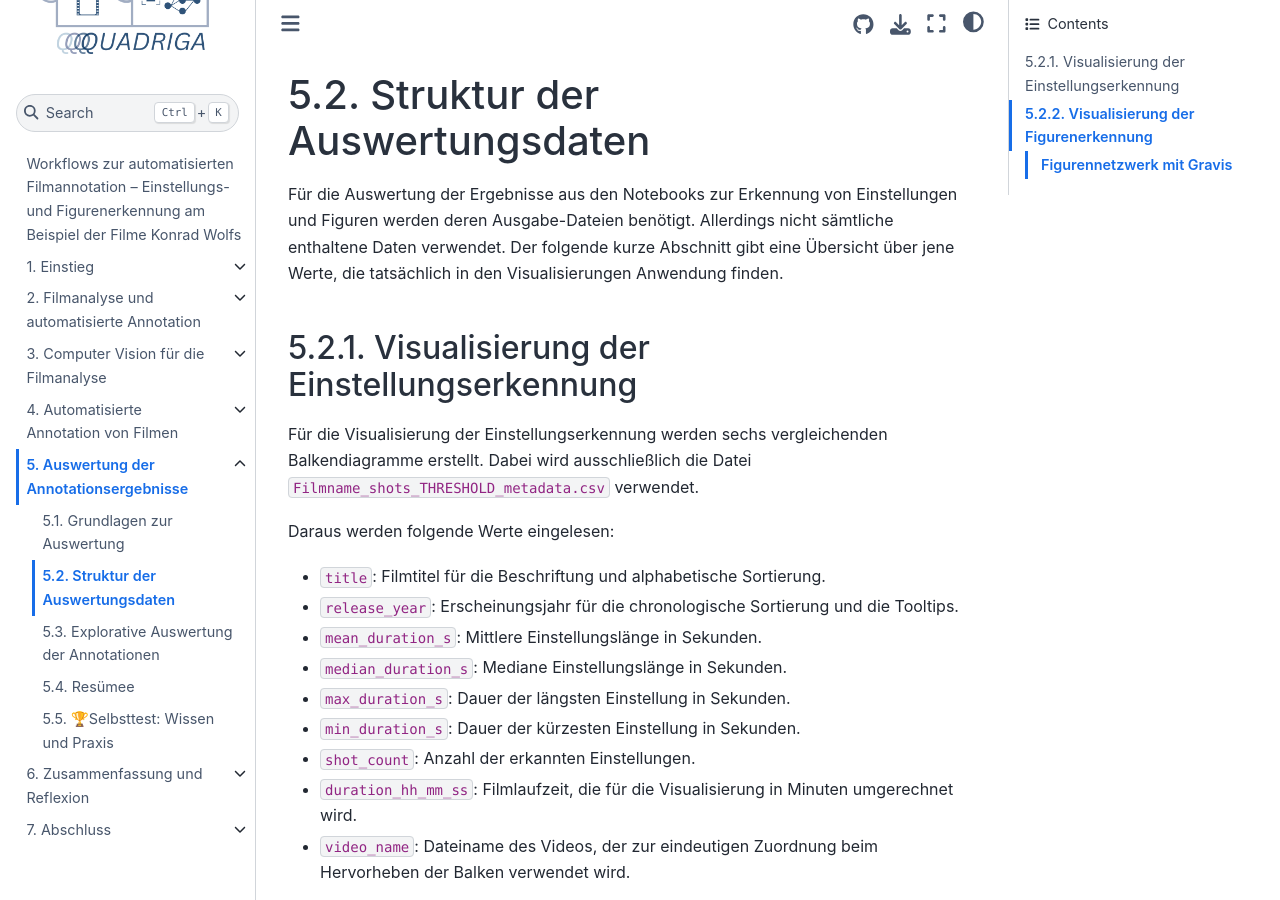
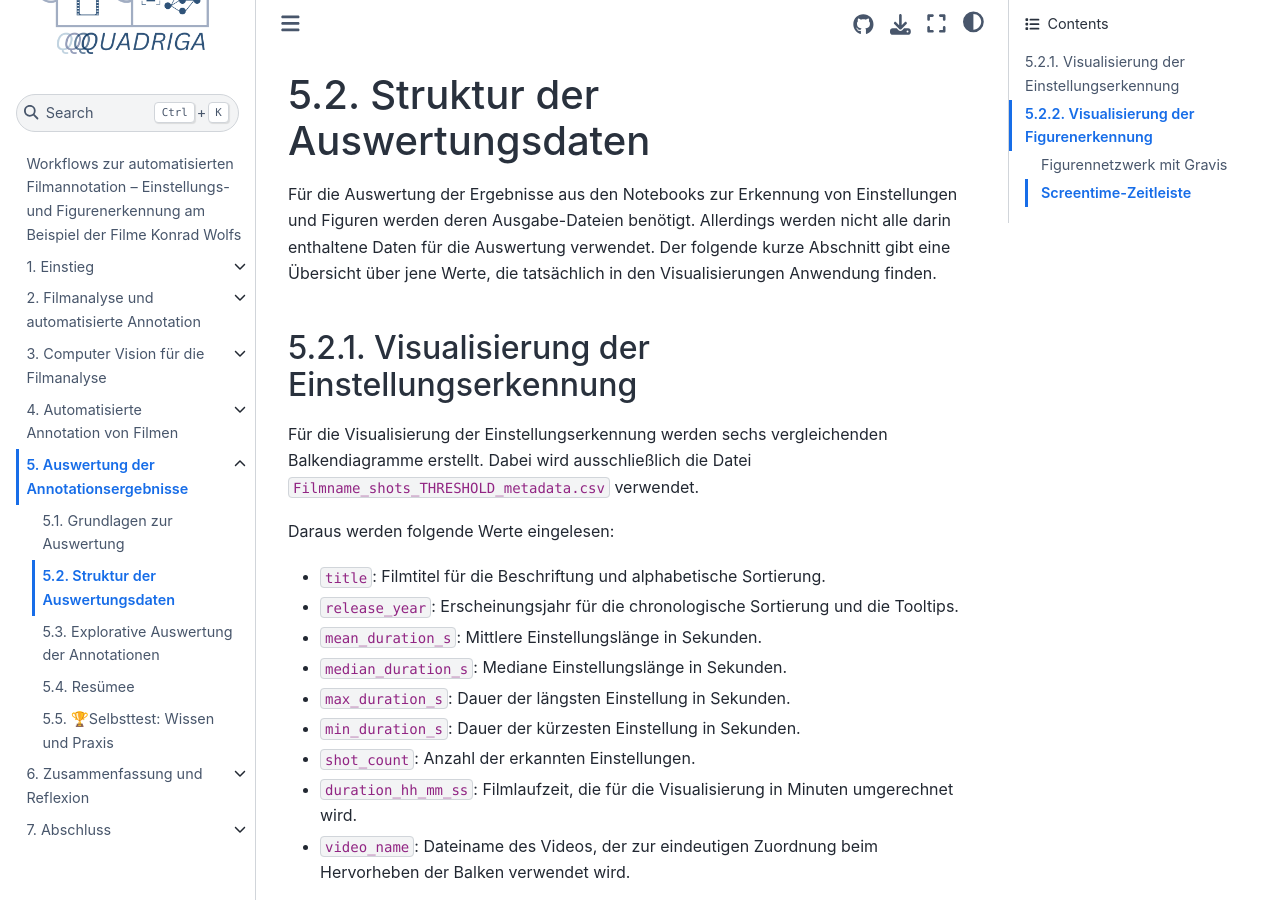
Before and after one commit to quadriga-dk/Bewegtes-Bild-Fallstudie-4, a Jupyter Book: the page built from auswertung/datenstruktur.md, in a window 1280 px wide and 900 px high. Built offline with Jupyter Book 1.0.4 settings and Sphinx 7.4.7 and the Sphinx Book theme 1.1.4, drawn with Linux system fonts in a browser that asks for light colours; pages that are not in the unit, such as notebooks, are missing from menus; some of the changed text lies outside the part shown.

Commit message:
Update datenstruktur.md

```diff
--- a/auswertung/datenstruktur.md
+++ b/auswertung/datenstruktur.md
@@ -1,6 +1,6 @@
 # Struktur der Auswertungsdaten
 
-Für die Auswertung der Ergebnisse aus den Notebooks zur Erkennung von Einstellungen und Figuren werden deren Ausgabe-Dateien benötigt. Allerdings nicht sämtliche enthaltene Daten verwendet. Der folgende kurze Abschnitt gibt eine Übersicht über jene Werte, die tatsächlich in den Visualisierungen Anwendung finden.
+Für die Auswertung der Ergebnisse aus den Notebooks zur Erkennung von Einstellungen und Figuren werden deren Ausgabe-Dateien benötigt. Allerdings werden nicht alle darin enthaltene Daten für die Auswertung verwendet. Der folgende kurze Abschnitt gibt eine Übersicht über jene Werte, die tatsächlich in den Visualisierungen Anwendung finden.
 
 ## Visualisierung der Einstellungserkennung
 Für die Visualisierung der Einstellungserkennung werden sechs vergleichenden Balkendiagramme erstellt. Dabei wird ausschließlich die Datei `Filmname_shots_THRESHOLD_metadata.csv` verwendet.
@@ -32,7 +32,9 @@
 **`Filmname_characters_annotations.csv`**
 - `character`: Namen der annotierten Figuren. Diese werden bei der Vergabe der Figurenfarben berücksichtigt, damit Netzwerk und Zeitleiste dieselben Farben verwenden.
 
-Für die Screentime-Zeitleiste werden ebenfalls drei Dateien verwendet.
+### Screentime-Zeitleiste
+
+Für die Screentime-Zeitleiste werden zwei Dateien verwendet.
 
 **`Filmname_characters_metadata.csv`**
 - `title`: Filmtitel für das Auswahlmenü.
```
